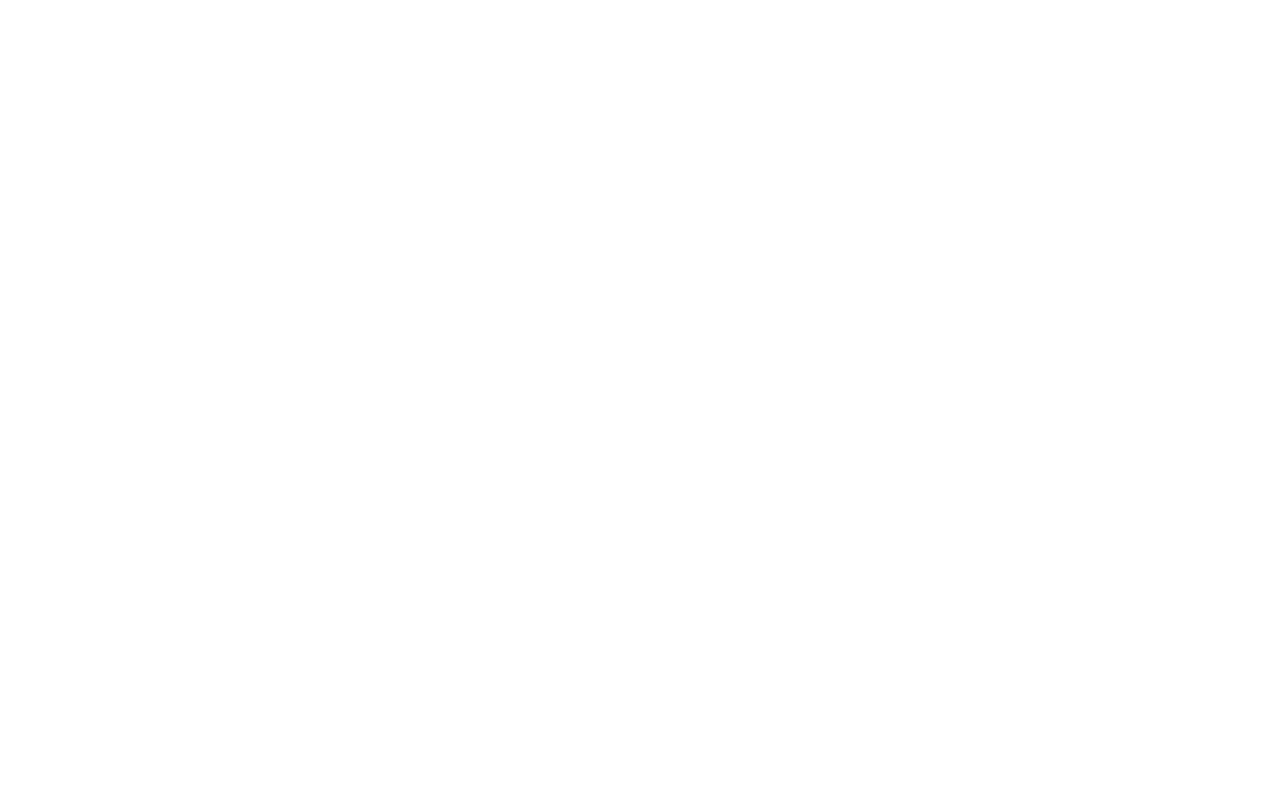
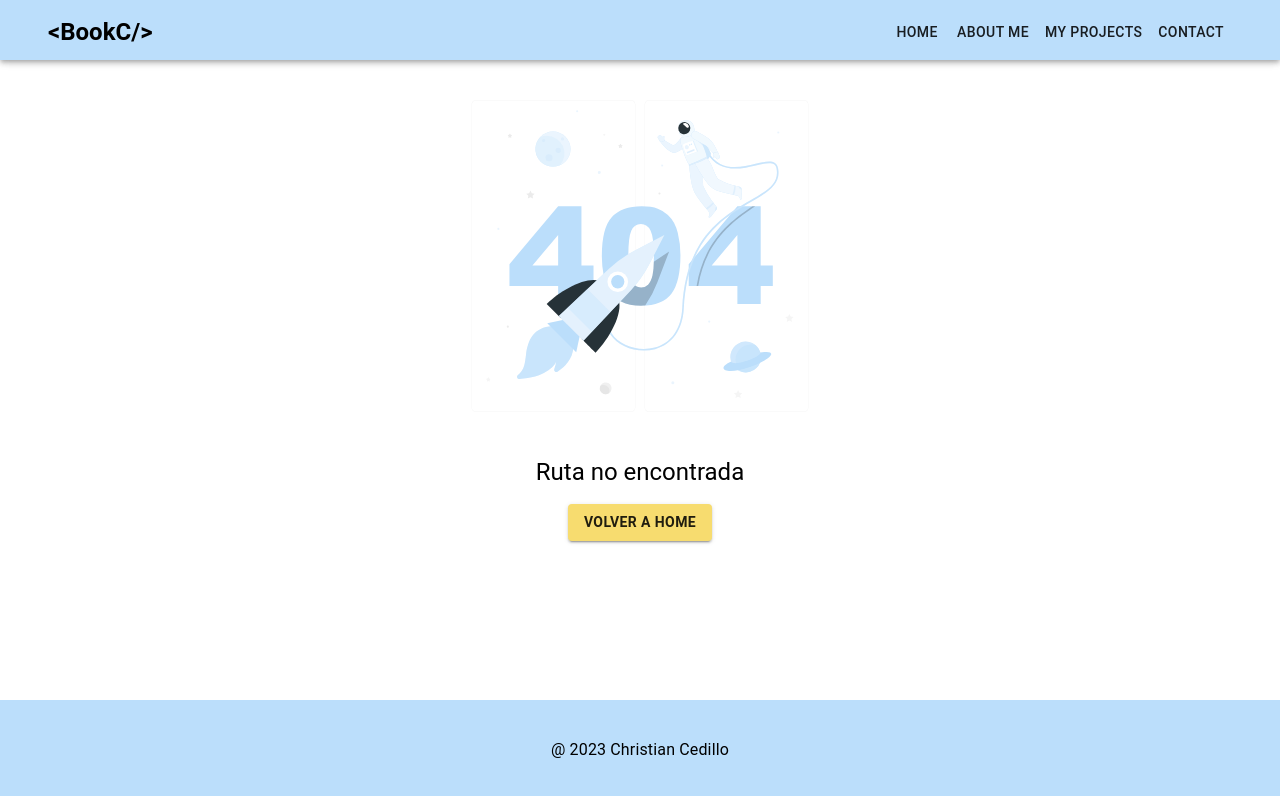
Before and after one commit to ChrisCedi/my-bookC, a React (Create React App) app: page /not-found in a window 1280 px wide. Before the commit this address had no page. Shown: the top 796 px of the page. Built offline with nearby package versions, Linux system fonts and the light colour scheme.

Commit message:
feature: footer with position absolute for not found

```diff
--- a/src/components/Footer/FooterStyles.js
+++ b/src/components/Footer/FooterStyles.js
@@ -6,6 +6,7 @@
     height: "100px",
     width: "100%",
     bottom: 0,
+    // position: "absolute",
     display: "flex",
     alignItems: "center",
     justifyContent: "center",
--- a/src/layouts/BaseLayoutStyles.js
+++ b/src/layouts/BaseLayoutStyles.js
@@ -9,6 +9,11 @@
   containerDefault: {
     height: "100vh",
   },
+  footer: {
+    position: "absolute",
+    width: "100%",
+    bottom: 0,
+  },
 }));
 
 export { useStyles };
--- a/src/layouts/DefaultLayout.js
+++ b/src/layouts/DefaultLayout.js
@@ -1,13 +1,18 @@
 import React from "react";
-import { Container } from "@material-ui/core";
 import { useStyles } from "./BaseLayoutStyles";
+import { Header } from "../components/Header/Header";
+import { Footer } from "../components/Footer/Footer";
 
 export const DefaultLayout = ({ children }) => {
   const classes = useStyles();
 
   return (
-    <div className={classes.containerDefault}>
-      <Container>{children}</Container>
+    <div>
+      <Header />
+      <div className={classes.body}>{children}</div>
+      <div className={classes.footer}>
+        <Footer />
+      </div>
     </div>
   );
 };
--- a/src/routes/Navigation.js
+++ b/src/routes/Navigation.js
@@ -1,6 +1,12 @@
 import { Helmet } from "react-helmet";
-import { BrowserRouter as Router, Route, Routes } from "react-router-dom";
+import {
+  BrowserRouter as Router,
+  Route,
+  Routes,
+  Navigate,
+} from "react-router-dom";
 import { routes } from "./routes";
+import { BaseLayout } from "../layouts/BaseLayout";
 
 export const Navigation = () => {
   return (
@@ -23,6 +29,7 @@
             }
           />
         ))}
+        <Route key={404} path="*" element={<Navigate to="not-found" />} />
       </Routes>
     </Router>
   );
--- a/src/routes/routes.js
+++ b/src/routes/routes.js
@@ -2,6 +2,8 @@
 import { BaseLayout } from "../layouts/BaseLayout";
 import { SplashScreen } from "../components/SplashScreen/SplashScreen";
 import { DefaultLayout } from "../layouts/DefaultLayout";
+import { Error404 } from "../views/Error404/Error404";
+import { Navigate } from "react-router-dom";
 
 const routes = [
   {
@@ -18,6 +20,19 @@
     exact: true,
     routeMessage: "Home",
   },
+  {
+    path: "/not-found",
+    layout: DefaultLayout,
+    component: Error404,
+    exact: true,
+    routeMessage: "Not found",
+  },
+
+  // {
+  //   path: "*",
+  //   layout: BaseLayout,
+  //   component: <Navigate to="/not-found" />,
+  // },
 ];
 
 export { routes };
--- /dev/null
+++ b/src/views/Error404/Error404.js
@@ -0,0 +1,27 @@
+import React from "react";
+import { Images } from "../../assets/Images";
+import { useStyles } from "./Error404Styles";
+import { Typography, Button } from "@material-ui/core";
+import { useNavigate } from "react-router-dom";
+
+export const Error404 = () => {
+  const classes = useStyles();
+  const navigate = useNavigate();
+
+  return (
+    <div className={classes.container}>
+      <img src={Images.ruteError} alt="ruteError" className={classes.image} />
+      <Typography variant="h5" className={classes.description}>
+        Ruta no encontrada
+      </Typography>
+      <Button
+        variant="contained"
+        color="secondary"
+        className={classes.button}
+        onClick={() => navigate("/home")}
+      >
+        Volver a Home
+      </Button>
+    </div>
+  );
+};
--- /dev/null
+++ b/src/views/Error404/Error404Styles.js
@@ -0,0 +1,20 @@
+import { makeStyles } from "@material-ui/core";
+
+const useStyles = makeStyles((theme) => ({
+  container: {
+    display: "flex",
+    flexDirection: "column",
+    alignItems: "center",
+  },
+  description: {
+    paddingBottom: theme.spacing(2),
+  },
+  image: {
+    height: "50vh",
+  },
+  button: {
+    fontWeight: 600,
+  },
+}));
+
+export { useStyles };
```
